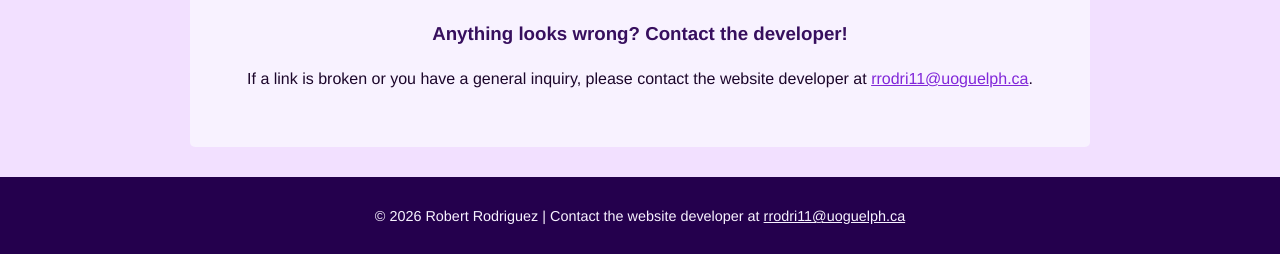
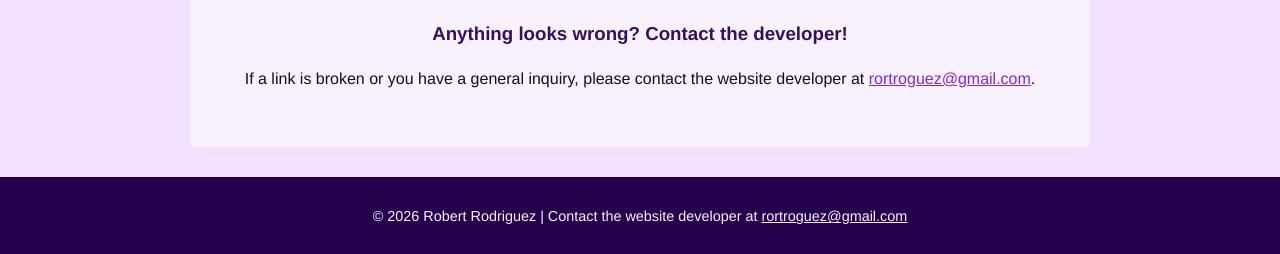
Before and after one commit to robertrodrigu3z/Artist-Showcase-Website, a plain HTML site: page 404.html in a window 1280 px wide. Shown: the part 840-1094 px from the top of the page. Drawn offline with Linux system fonts and the light colour scheme; files whose address does not match are found by name.

Commit message:
Altered contact information

```diff
--- a/404.html
+++ b/404.html
@@ -43,12 +43,12 @@
             <hr style="margin: 30px 0;">
 
             <h3>Anything looks wrong? Contact the developer!</h3>
-            <p>If a link is broken or you have a general inquiry, please contact the website developer at <a href="mailto:rrodri11@uoguelph.ca">rrodri11@uoguelph.ca</a>.</p>
+            <p>If a link is broken or you have a general inquiry, please contact the website developer at <a href="mailto:rortroguez@gmail.com">rortroguez@gmail.com</a>.</p>
         </section>
     </main>
 
     <footer>
-        <p>&copy; 2026 Robert Rodriguez | Contact the website developer at <a href="mailto:rrodri11@uoguelph.ca">rrodri11@uoguelph.ca</a></p>
+        <p>&copy; 2026 Robert Rodriguez | Contact the website developer at <a href="mailto:rortroguez@gmail.com">rortroguez@gmail.com</a></p>
     </footer>
 
 </body>
```
Also changed, not shown: index.html (+1 -1 lines), one.html (+1 -1 lines), two.html (+1 -1 lines).
